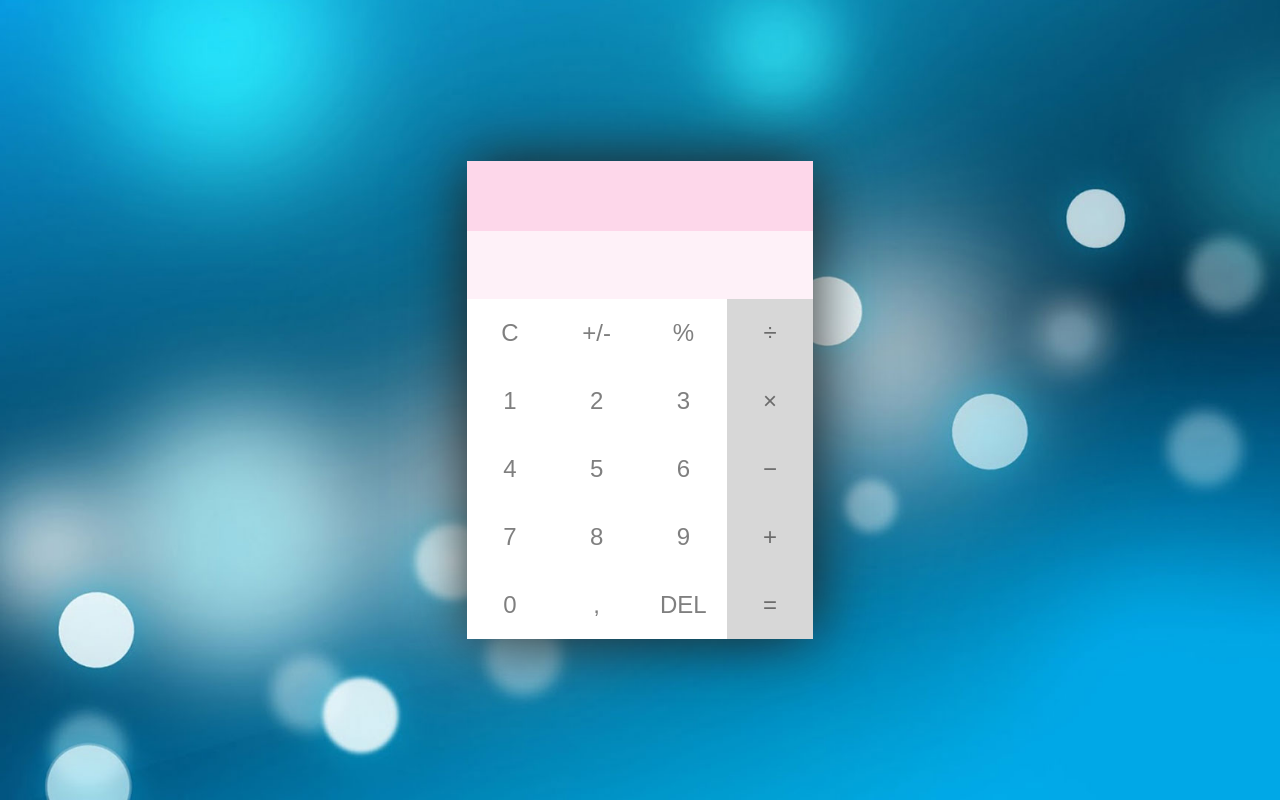
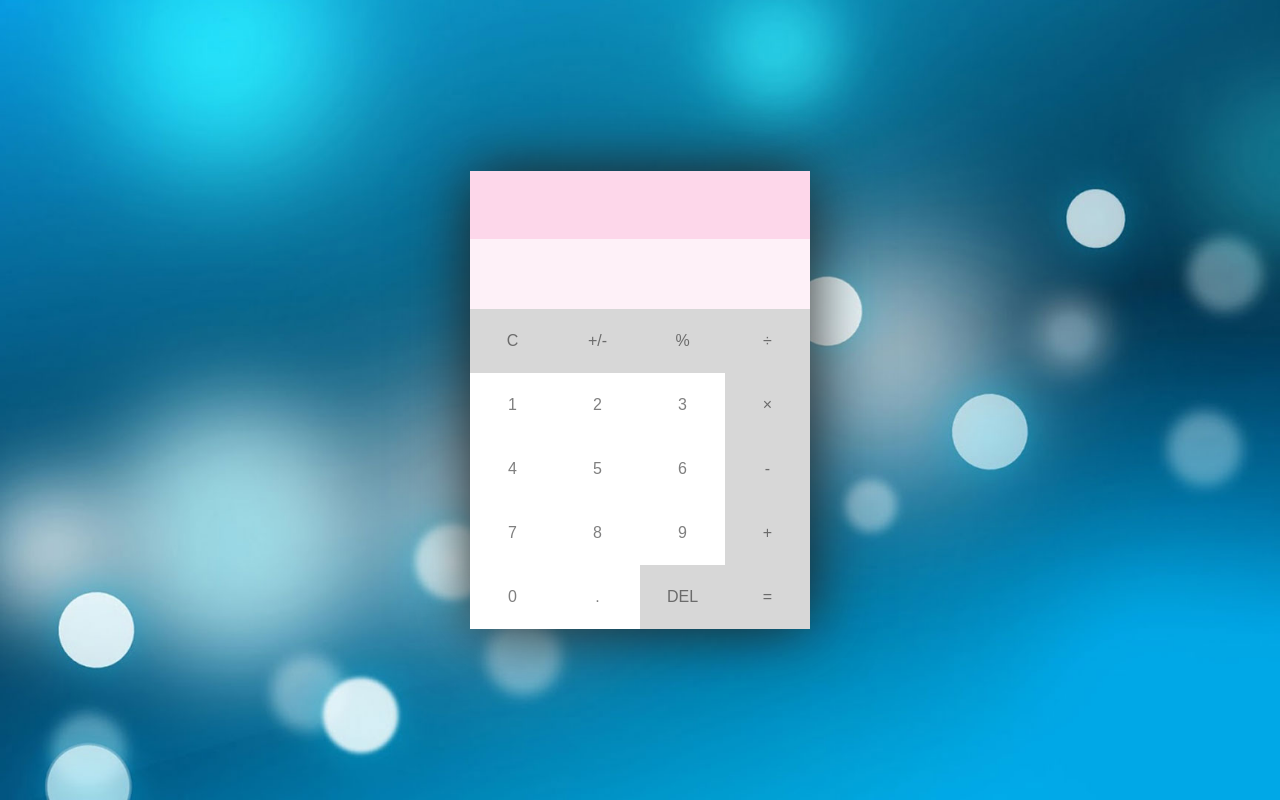
Before and after one commit to adamwojnicki/react-calculator, a React app: page / in a window 1280 px wide. Built offline with nearby package versions, Linux system fonts and the light colour scheme; a web font is replaced by a local one.

Commit message:
Commit #05 UI refactoring

```diff
--- /dev/null
+++ b/src/Calculator.js
@@ -0,0 +1,52 @@
+import React from 'react';
+import Key from './components/Key';
+import ClearKey from './components/ClearKey';
+import Input from './components/Input'
+
+import './Calculator.scss'
+
+
+class Calculator extends React.Component {
+    constructor() {
+        super();
+        this.state = {
+            input: ''
+        }
+    }
+
+    handleClear() {
+        console.log('it works');
+    }
+
+    render() {
+        return(
+            <div className='calculator'>
+                <Input/>
+                <div className='calculator__keypad'>
+                    <ClearKey handleClear={this.handleClear()}>C</ClearKey>
+                    <Key>+/-</Key>
+                    <Key>%</Key>
+                    <Key>&divide;</Key>
+                    <Key>1</Key>
+                    <Key>2</Key>
+                    <Key>3</Key>
+                    <Key>&times;</Key>
+                    <Key>4</Key>
+                    <Key>5</Key>
+                    <Key>6</Key>
+                    <Key>-</Key>
+                    <Key>7</Key>
+                    <Key>8</Key>
+                    <Key>9</Key>
+                    <Key>+</Key>
+                    <Key>0</Key>
+                    <Key>.</Key>
+                    <Key>DEL</Key>
+                    <Key>=</Key>
+                </div>
+            </div>
+        )
+    }
+}
+
+export default Calculator;
--- /dev/null
+++ b/src/Calculator.scss
@@ -0,0 +1,51 @@
+@import 'variables';
+
+.calculator {
+    background: $light-bg;
+    min-width: 320px;
+    min-height: auto;
+    box-shadow: 0px 0px 60px #222;
+    div {
+        .calculator__output {
+            min-height: 70px;
+            background: $lightpink-bg;
+            color: $lightpink-txt;
+            display: flex;
+            align-items: center;
+            p {
+                padding-left: 15px;
+                width: 100%;
+                height: 100%;
+                font-size: 24px;
+            }
+        }
+        .calculator__input {
+            input[type=text] {
+                width: 100%;
+                border: none;
+                background: $darkpink-bg;
+                color: $darkpink-txt;
+                outline: none;
+                font-size: 24px;
+                padding: 20px 15px;
+            }
+        }
+    }
+    .calculator__keypad {
+        display: grid;
+        grid-template-columns: repeat(4, 1fr);
+        .calculator__keypad__key {
+            display: flex;
+            align-items: center;
+            justify-content: center;
+            height: 4em;
+            color: $light-txt;
+            background: $light-bg;
+            cursor: pointer;
+        }
+        .operator {
+            background: $darkgrey-bg;
+            color: $darkgrey-txt;
+        }
+    }
+}
--- a/src/components/Calculator.js
+++ /dev/null
@@ -1,56 +0,0 @@
-import React from 'react';
-import Key from './Key';
-
-
-class Calculator extends React.Component {
-    constructor() {
-        super();
-        this.state = {
-            outputVal: ''
-        }
-        this.handleInput = this.handleInput.bind(this);
-    }
-
-    handleInput() {
-        this.setState({
-            outputVal: event.target.value
-        })
-    }
-
-    render() {
-        return(
-            <div className='calculator-face'>
-            <div className='calc-output'>
-                <p>{this.state.outputVal}</p>
-            </div>
-            <div className='calc-input'>
-                <input type='text' onChange={this.handleInput}></input>
-            </div>
-            <div className='key-container'>
-                <Key type='operator' value='C'/>
-                <Key type='operator' value='+/-'/>
-                <Key type='operator' value='%'/>
-                <Key type='operator' value='&divide;'/>
-                <Key type='digit' value='1'/>
-                <Key type='digit' value='2'/>
-                <Key type='digit' value='3'/>
-                <Key type='operator' value='&times;'/>
-                <Key type='digit' value='4'/>
-                <Key type='digit' value='5'/>
-                <Key type='digit' value='6'/>
-                <Key type='operator' value='&minus;'/>
-                <Key type='digit' value='7'/>
-                <Key type='digit' value='8'/>
-                <Key type='digit' value='9'/>
-                <Key type='operator' value='+'/>
-                <Key type='digit' value='0'/>
-                <Key type='operator' value=','/>
-                <Key type='operator' value='DEL'/>
-                <Key type='operator' value='='/>
-            </div>
-        </div>
-        )
-    }
-}
-
-export default Calculator;
--- /dev/null
+++ b/src/components/ClearKey.js
@@ -0,0 +1,12 @@
+import React from 'react';
+
+const ClearKey = props => (
+    <div
+        className='calculator__keypad__key operator'
+        onClick={() => props.handleClear}
+    >
+        {props.children}
+    </div>
+)
+
+export default ClearKey;
--- /dev/null
+++ b/src/components/Input.js
@@ -0,0 +1,16 @@
+import React from 'react';
+
+const Input = () => {
+    return (
+        <div>
+            <div className='calculator__input'>
+                <input type='text'></input>
+            </div>
+            <div className='calculator__output'>
+                <p></p>
+            </div>
+        </div>
+    )
+}
+
+export default Input;
--- a/src/components/Key.js
+++ b/src/components/Key.js
@@ -1,11 +1,15 @@
 import React from 'react';
 
-const Key = (props) => {
-    return (
-        <button className='key'>
-            {props.value}
-        </button>
-    )
+const isKeyOperator = val => {
+    return !isNaN(val) || val === "."
 }
 
+const Key = props => (
+    <div
+        className={`calculator__keypad__key ${isKeyOperator(props.children) ? null : 'operator'}`}
+    >
+        {props.children}
+    </div>
+)
+
 export default Key;
--- a/src/index.js
+++ b/src/index.js
@@ -2,7 +2,7 @@ import React from 'react';
 import ReactDOM from 'react-dom';
 import './index.scss';
 
-import Calculator from './components/Calculator';
+import Calculator from './Calculator';
 
 const App = () => {
     return (
--- a/src/index.scss
+++ b/src/index.scss
@@ -1,16 +1,3 @@
-//Import Oxygen Mono font-family
-@import url('https://fonts.googleapis.com/css?family=Oxygen+Mono&display=swap');
-
-//Color variables:
-$darkpink-bg: #fdd7ea;
-$darkpink-txt: #f98dbe;
-$lightpink-bg: #fef1f8;
-$lightpink-txt: #fa9eca;
-$darkgrey-bg: #d7d7d7;
-$darkgrey-txt: #6b6b6b;
-$light-bg: #ffffff;
-$light-txt: #7f7f7f;
-
 * {
     margin: 0;
     padding: 0;
@@ -29,54 +16,4 @@ body {
     display: flex;
     align-items: center;
     justify-content: center;
-    .calculator-face {
-        background: $light-bg;
-        min-width: 320px;
-        min-height: auto;
-        box-shadow: 0px 0px 60px #222;
-        .calc-output {
-            min-height: 70px;
-            background: $darkpink-bg;
-            color: $darkpink-txt;
-            display: flex;
-            align-items: center;
-            p {
-                padding-left: 15px;
-                width: 100%;
-                height: 100%;
-                font-size: 24px;
-            }
-        }
-        .calc-input {
-            input[type=text] {
-                width: 100%;
-                border: none;
-                background: $lightpink-bg;
-                color: $lightpink-txt;
-                outline: none;
-                font-size: 24px;
-                padding: 20px 15px;
-            }
-        }
-        .key-container {
-            display: grid;
-            grid-template-columns: repeat(4, 1fr);
-            .key {
-                padding: 20px;
-                font-size: 24px;
-                text-align: center;
-                border: none;
-                background: $light-bg;
-                color: $light-txt;
-                outline: none;
-                &:nth-child(4n) {
-                    background: $darkgrey-bg;
-                    color: $darkgrey-txt;
-                }
-                &:hover {
-                    cursor: pointer;
-                }
-            }
-        }
-    }
 }
--- /dev/null
+++ b/src/variables.scss
@@ -0,0 +1,10 @@
+@import url('https://fonts.googleapis.com/css?family=Oxygen+Mono&display=swap');
+
+$darkpink-bg: #fdd7ea;
+$darkpink-txt: #f98dbe;
+$lightpink-bg: #fef1f8;
+$lightpink-txt: #fa9eca;
+$darkgrey-bg: #d7d7d7;
+$darkgrey-txt: #6b6b6b;
+$light-bg: #ffffff;
+$light-txt: #7f7f7f;
```
